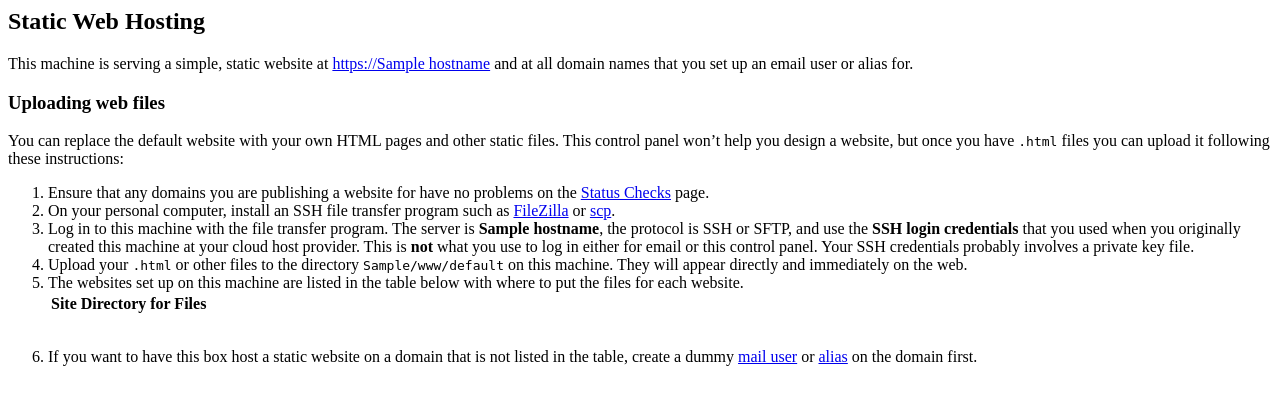
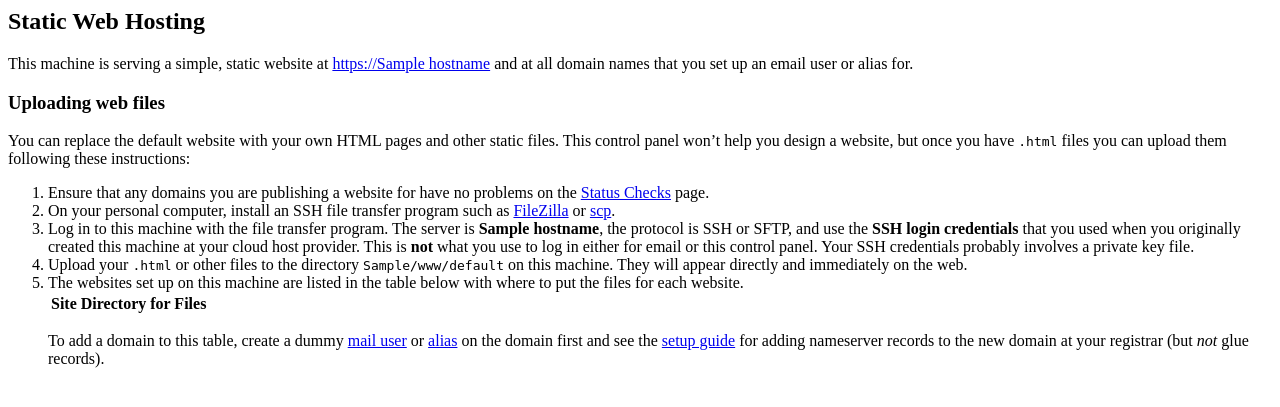
Before and after one commit to mail-in-a-box/mailinabox, a Flask app: template management/templates/web.html in a window 1280 px wide. Shown: the top 407 px of the page. Run offline with Flask 2, Linux system fonts and the light colour scheme; the template is opened without the code that fills it: most values are stand-ins (such as "Sample title", 1, 10 or a date in 2020); lists and menus that the app fills with data are empty; parts of the project's set-up code (start-up, migrations or seed data) failed here and were passed over.

Commit message:
typo/text tweak

```diff
--- a/management/templates/web.html
+++ b/management/templates/web.html
@@ -7,7 +7,7 @@
 
 <h3>Uploading web files</h3>
 
-<p>You can replace the default website with your own HTML pages and other static files. This control panel won&rsquo;t help you design a website, but once you have <tt>.html</tt> files you can upload it following these instructions:</p>
+<p>You can replace the default website with your own HTML pages and other static files. This control panel won&rsquo;t help you design a website, but once you have <tt>.html</tt> files you can upload them following these instructions:</p>
 
 <ol>
 <li>Ensure that any domains you are publishing a website for have no problems on the <a href="#system_status" onclick="return show_panel(this);">Status Checks</a> page.</li>
@@ -20,7 +20,7 @@
 
 <li>The websites set up on this machine are listed in the table below with where to put the files for each website.</li>
 
-<table id="web_domains_existing" class="table" style="margin-bottom: 2em; width: auto;">
+<table id="web_domains_existing" class="table" style="margin-bottom: 1em; width: auto;">
         <thead>
                 <tr>
                         <th>Site</th>
@@ -32,7 +32,7 @@
         </tbody>
 </table>
 
-<li>If you want to have this box host a static website on a domain that is not listed in the table, create a dummy <a href="#users" onclick="return show_panel(this);">mail user</a> or <a href="#aliases" onclick="return show_panel(this);">alias</a> on the domain first.</li>
+<p>To add a domain to this table, create a dummy <a href="#users" onclick="return show_panel(this);">mail user</a> or <a href="#aliases" onclick="return show_panel(this);">alias</a> on the domain first and see the <a href="https://mailinabox.email/guide.html#domain-name-configuration">setup guide</a> for adding nameserver records to the new domain at your registrar (but <i>not</i> glue records).</p>
 
 </ol>
 
```
